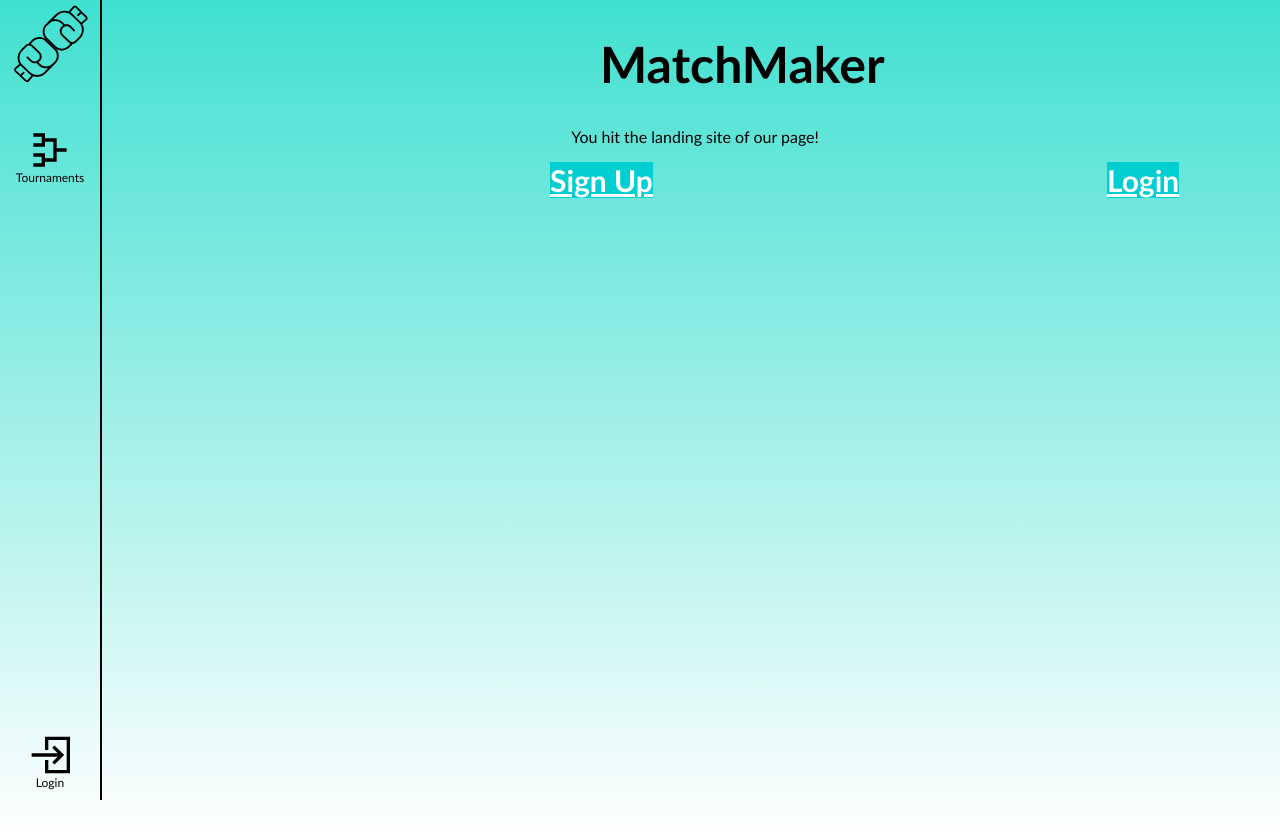
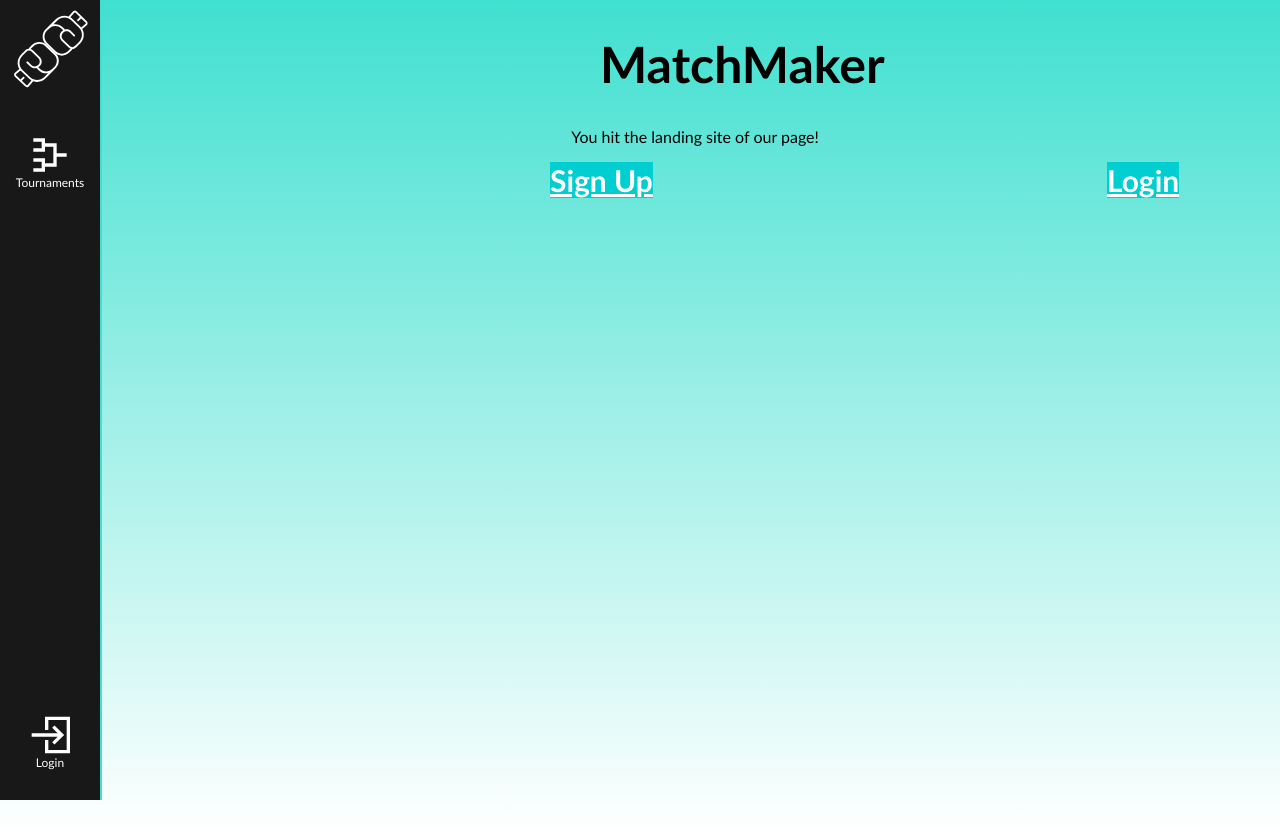
Before and after one commit to bhorvy/CS476-Group-Project, a Django app: page / in a window 1280 px wide. Run offline with Django 5.2, Linux system fonts and the light colour scheme.

Commit message:
Changed nav styling

```diff
--- a/matchMaker/static/navbar.css
+++ b/matchMaker/static/navbar.css
@@ -4,7 +4,8 @@
     width: 100px;
     top: 0;
     left: 0;
-    border-right: 2px solid black;
+    border-right: 2px solid turquoise;
+    background-color: #181818;
 }
 
 #navbar > nav {
@@ -15,7 +16,7 @@
 }
 
 #navbar a {
-    color: black;
+    color: white;
     text-decoration: none;
     font-size: 12px;
     padding: 10%;
@@ -31,6 +32,12 @@
 #navbar svg {
     width: 50%;
     height: 50%;
+    fill: white;
+}
+
+#navbar a:hover svg{
+    fill: turquoise;
+    transition-duration: 500ms;
 }
 
 #navbar #gloves-icon {
@@ -38,3 +45,21 @@
     height: 90%;
     margin-bottom: 30px;
 }
+
+#navbar #gloves-icon:hover > path:first-child{
+    fill: red;
+    transition-duration: 500ms;
+}
+
+#navbar #gloves-icon:hover > path:nth-child(2){
+    fill: blue;
+    transition-duration: 500ms;
+}
+
+.nav-top{
+    margin-top: 5px;
+}
+
+.nav-bottom {
+    margin-bottom: 20px;
+}
--- a/matchMaker/templates/modules/svg/tournamentIcon.html
+++ b/matchMaker/templates/modules/svg/tournamentIcon.html
@@ -1,4 +1,4 @@
 <?xml version="1.0" encoding="utf-8"?><!-- Uploaded to: SVG Repo, www.svgrepo.com, Generator: SVG Repo Mixer Tools -->
 <svg #id="tournament-icon" width="800px" height="800px" viewBox="0 0 24 24" fill="none" xmlns="http://www.w3.org/2000/svg">
-    <path d="M9 2H2v2h5v4H2v2h7V7h5v10H9v-3H2v2h5v4H2v2h7v-3h7v-6h6v-2h-6V5H9V2z" fill="#000000"/>
+    <path d="M9 2H2v2h5v4H2v2h7V7h5v10H9v-3H2v2h5v4H2v2h7v-3h7v-6h6v-2h-6V5H9V2z" />
 </svg>
```
